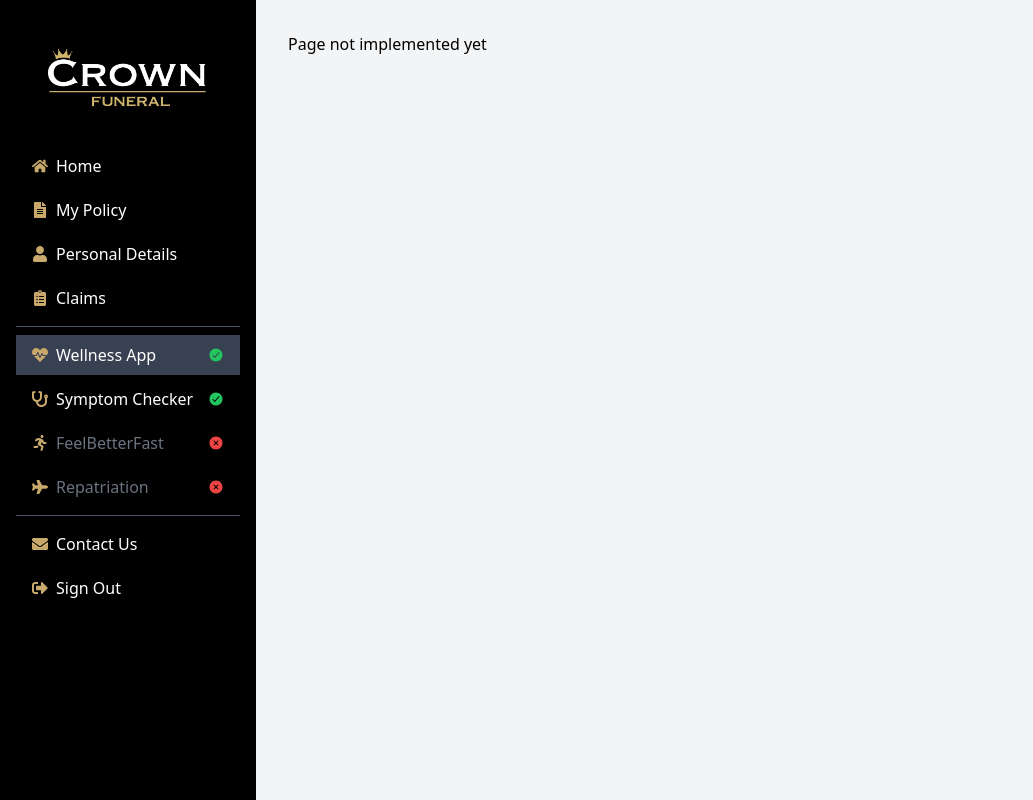
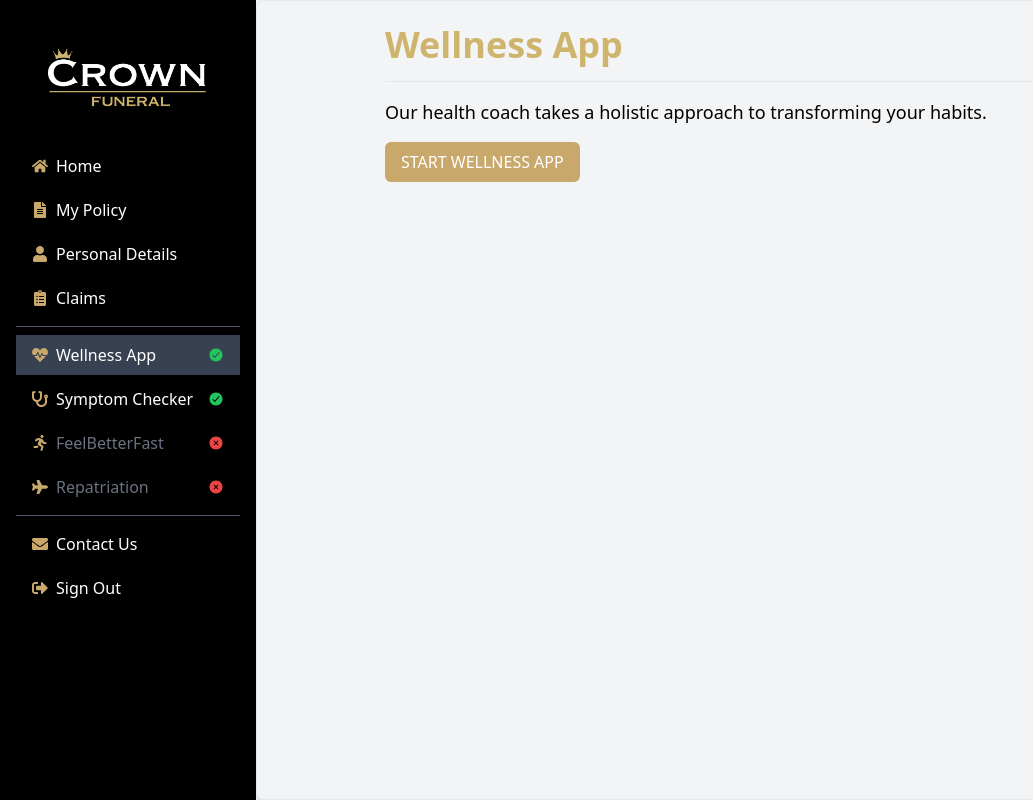
Before and after one commit to ChrissieDk/crown-funeral, a React (Vite) app: page /dashboard in a window 1280 px wide. Both pictures are taken after a click on the button "Wellness App". Shown: the whole page, without its empty margins (0-1033 px from the left). Built offline with nearby package versions, Linux system fonts and the light colour scheme; the HTML template or start-up script is replaced by a standard one.

Commit message:
wellness app

```diff
--- /dev/null
+++ b/src/components/Dashboard components/WelnessApp.tsx
@@ -0,0 +1,56 @@
+import { useState } from "react";
+import { FaArrowLeft } from "react-icons/fa";
+
+const WellnessApp = () => {
+  const [showIframe, setShowIframe] = useState(false);
+
+  const handleButtonClick = () => {
+    setShowIframe(true);
+  };
+
+  const handleBackClick = () => {
+    setShowIframe(false);
+  };
+
+  if (showIframe) {
+    return (
+      <div className="w-full h-screen flex flex-col">
+        <div className="bg-[#C9A86C] p-4">
+          <button
+            onClick={handleBackClick}
+            className="text-white hover:text-gray-200 focus:outline-none focus:ring-2 focus:ring-white"
+          >
+            <FaArrowLeft size={24} />
+          </button>
+        </div>
+        <iframe
+          src="http://Dev.3things.ai"
+          title="Wellness App"
+          className="flex-grow w-full border-none"
+        />
+      </div>
+    );
+  }
+
+  return (
+    <div className="w-full h-full border border-gray-200 rounded-lg p-6 shadow-md lg:px-32">
+      <h2 className="text-4xl font-bold mb-4 text-[#CFB46D]">Wellness App</h2>
+      <div className="border-t border-gray-200 pt-4">
+        <p className="text-lg font-medium mb-2">
+          {" "}
+          Our health coach takes a holistic approach to transforming your
+          habits.{" "}
+        </p>
+        <p className="text-sm text-gray-600 mb-4"></p>
+        <button
+          className="px-4 py-2 bg-[#C9A86C] hover:bg-[#B08F4F] text-white rounded-md focus:outline-none focus:ring-2 focus:ring-[#C9A86C]"
+          onClick={handleButtonClick}
+        >
+          START WELLNESS APP
+        </button>
+      </div>
+    </div>
+  );
+};
+
+export default WellnessApp;
--- a/src/components/Dashboard.tsx
+++ b/src/components/Dashboard.tsx
@@ -5,6 +5,7 @@ import PersonalDetails from "./Dashboard components/PersonalDetails";
 import ClaimsComponent from "./Dashboard components/Claims";
 import ContactUsModal from "./Dashboard components/ContactUs";
 import SymptomChecker from "./Dashboard components/SymptomChecker";
+import WellnessApp from "./Dashboard components/WelnessApp";
 
 const Dashboard = () => {
   const [activePage, setActivePage] = useState("Home");
@@ -59,6 +60,8 @@ const Dashboard = () => {
         );
       case "Symptom Checker":
         return <SymptomChecker />;
+      case "Wellness App":
+        return <WellnessApp />;
       default:
         return <div className="p-8">Page not implemented yet</div>;
     }
```
